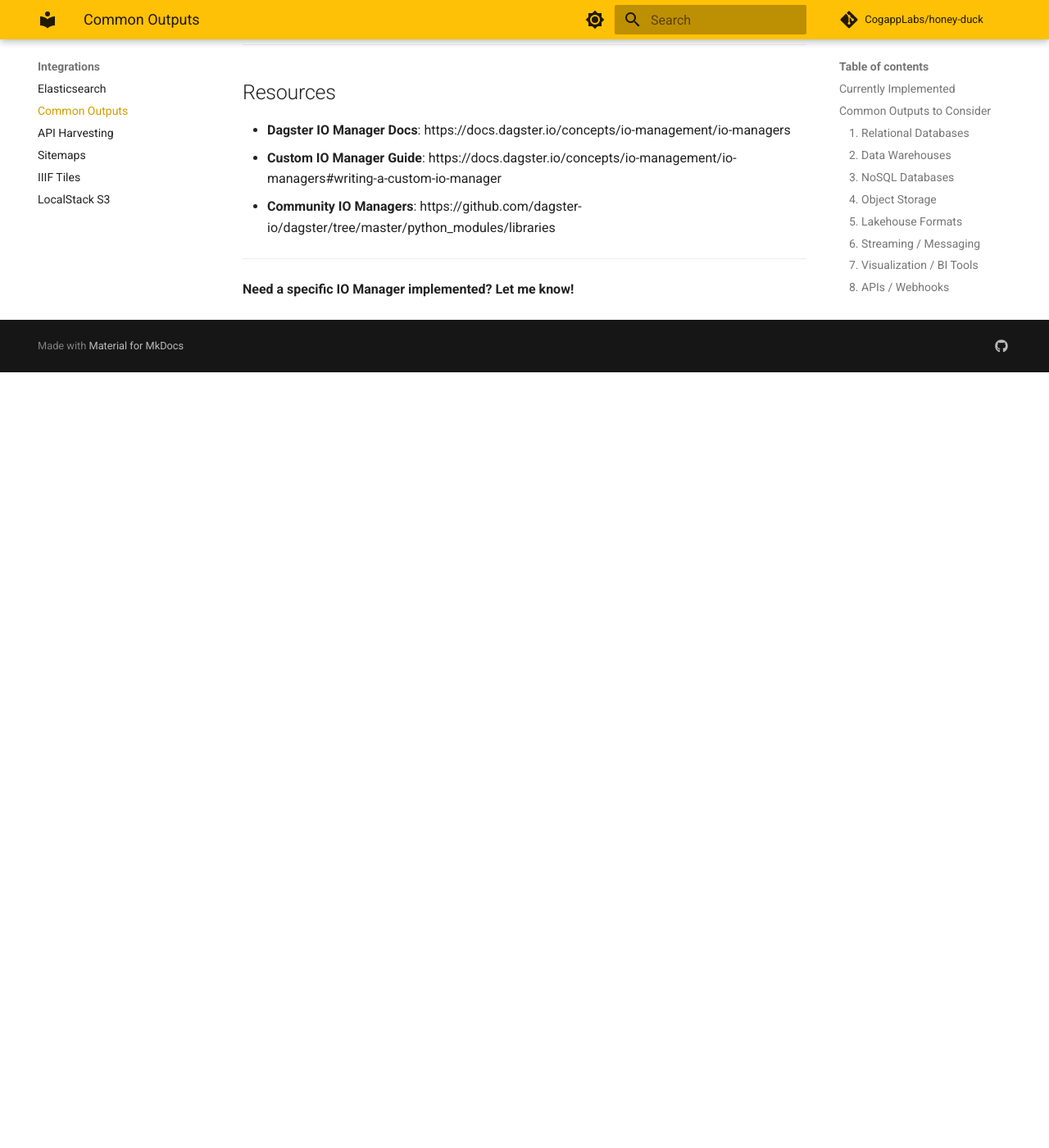
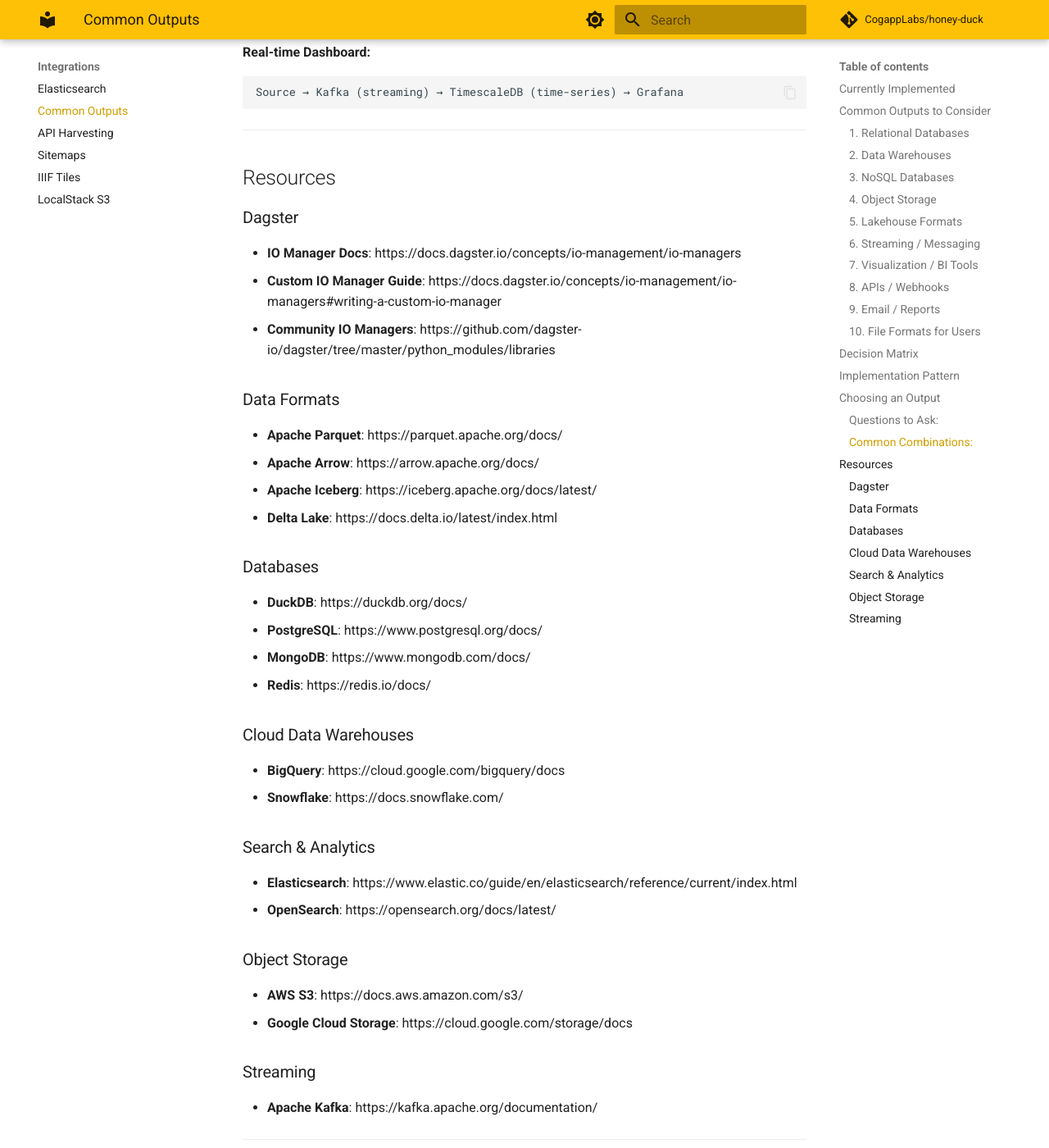
Before and after one commit to CogappLabs/honey-duck, an MkDocs documentation site: the page built from docs/integrations/common-outputs.md, in a window 1280 px wide and 1400 px high, scrolled down 9378 px. Shown: the whole window at 82% size. Built offline with MkDocs 1.6.1 and Material for MkDocs 9.7.7, drawn with Linux system fonts in a browser that asks for light colours; comment, search, counter and statistics services are not loaded; before the commit the page ends 9832 px from its top, so only the background shows below that; some of the changed text lies outside the part shown.

Commit message:
Add external documentation links to tech guides
Added links to official documentation for technologies used:
- polars-patterns.md: Polars docs, API reference, lazy API guide
- processors.md: DuckDB and Polars quick links
- common-outputs.md: Comprehensive resource section by category
- dagster-helpers.md: Dagster, Polars, DuckDB links
- io-managers.md: Elasticsearch, OpenSearch, Dagster IO docs

Uses Material for MkDocs admonition boxes for visibility.

Co-Authored-By: Claude Opus 4.5 <noreply@anthropic.com>

```diff
--- a/docs/integrations/common-outputs.md
+++ b/docs/integrations/common-outputs.md
@@ -1,6 +1,11 @@
 # Common Pipeline Outputs - IO Manager Guide
 
 Guide to common output destinations for data pipelines and how to implement them with Dagster IO Managers.
+
+!!! tip "Quick Links"
+    **Formats**: [Parquet](https://parquet.apache.org/docs/) | [Arrow](https://arrow.apache.org/docs/)
+    **Databases**: [DuckDB](https://duckdb.org/docs/) | [PostgreSQL](https://www.postgresql.org/docs/)
+    **Search**: [Elasticsearch](https://www.elastic.co/guide/en/elasticsearch/reference/current/index.html) | [OpenSearch](https://opensearch.org/docs/latest/)
 
 ## Currently Implemented
 
@@ -474,9 +479,37 @@ Source → Kafka (streaming) → TimescaleDB (time-series) → Grafana
 
 ## Resources
 
-- **Dagster IO Manager Docs**: https://docs.dagster.io/concepts/io-management/io-managers
+### Dagster
+- **IO Manager Docs**: https://docs.dagster.io/concepts/io-management/io-managers
 - **Custom IO Manager Guide**: https://docs.dagster.io/concepts/io-management/io-managers#writing-a-custom-io-manager
 - **Community IO Managers**: https://github.com/dagster-io/dagster/tree/master/python_modules/libraries
+
+### Data Formats
+- **Apache Parquet**: https://parquet.apache.org/docs/
+- **Apache Arrow**: https://arrow.apache.org/docs/
+- **Apache Iceberg**: https://iceberg.apache.org/docs/latest/
+- **Delta Lake**: https://docs.delta.io/latest/index.html
+
+### Databases
+- **DuckDB**: https://duckdb.org/docs/
+- **PostgreSQL**: https://www.postgresql.org/docs/
+- **MongoDB**: https://www.mongodb.com/docs/
+- **Redis**: https://redis.io/docs/
+
+### Cloud Data Warehouses
+- **BigQuery**: https://cloud.google.com/bigquery/docs
+- **Snowflake**: https://docs.snowflake.com/
+
+### Search & Analytics
+- **Elasticsearch**: https://www.elastic.co/guide/en/elasticsearch/reference/current/index.html
+- **OpenSearch**: https://opensearch.org/docs/latest/
+
+### Object Storage
+- **AWS S3**: https://docs.aws.amazon.com/s3/
+- **Google Cloud Storage**: https://cloud.google.com/storage/docs
+
+### Streaming
+- **Apache Kafka**: https://kafka.apache.org/documentation/
 
 ---
 
```
Also changed, not shown: docs/api/dagster-helpers.md (+5 -0 lines), docs/api/io-managers.md (+5 -0 lines), docs/api/processors.md (+7 -1 lines), docs/user-guide/polars-patterns.md (+10 -0 lines).
